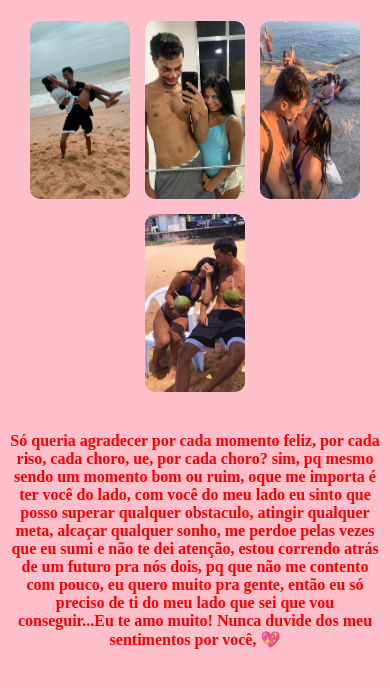
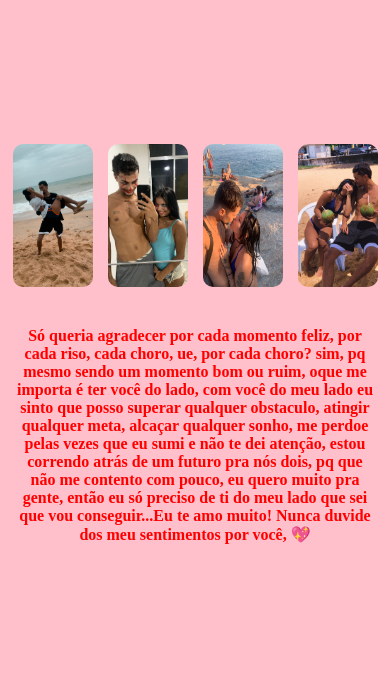
Before and after one commit to daviparadela/quernamorarcomigo, a plain HTML site: page index.html in a window 390 px wide. Both pictures are taken after a click on the button "Sim". Drawn offline with Linux system fonts and the light colour scheme.

Commit message:
response

```diff
--- a/index.html
+++ b/index.html
@@ -26,6 +26,8 @@
             position: relative;
             z-index: 1;
             text-align: center;
+            padding: 0 10px;
+            max-width: 90%; /* Limita a largura do contêiner */
         }
 
         .top-images {
@@ -52,6 +54,8 @@
             margin-top: 20px;
             z-index: 0;
             padding: 0 10px;
+            text-align: center;
+            word-wrap: break-word; /* Quebra palavras longas */
         }
 
         h1, #buttons {
@@ -84,6 +88,28 @@
             font-size: 16px;
             border: none;
             border-radius: 5px;
+        }
+
+        /* Estilos específicos para telas menores */
+        @media (max-width: 600px) {
+            .container {
+                max-width: 100%;
+                padding: 0 5px;
+            }
+
+            .top-images img {
+                max-width: 80px; /* Ajuste para telas menores */
+            }
+
+            h1 {
+                font-size: 20px; /* Ajuste o tamanho do texto para telas menores */
+            }
+
+            #change, #no {
+                width: 80px; /* Ajuste o tamanho dos botões */
+                height: 50px;
+                font-size: 14px;
+            }
         }
     </style>
 </head>
```
